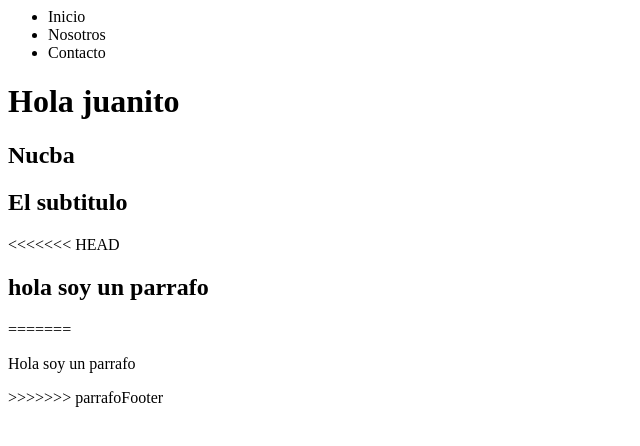
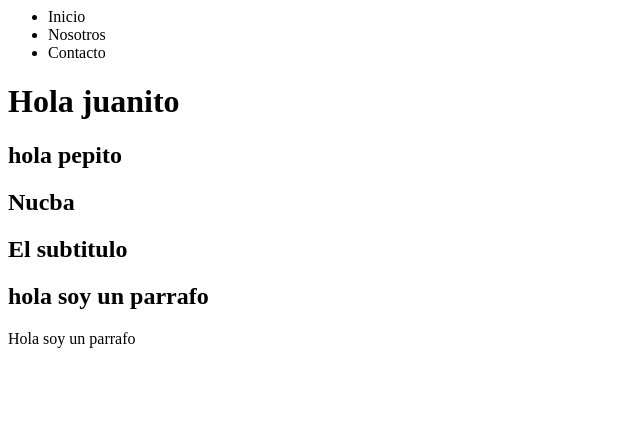
Before and after one commit to AgusstinDiaz97/Git-branch, a plain HTML site: page index.html in a window 1280 px wide. Shown: the whole page, without its empty margins (0-640 px from the left). Drawn offline with Linux system fonts and the light colour scheme.

Commit message:
agregue otro titulo

```diff
--- a/index.html
+++ b/index.html
@@ -5,13 +5,11 @@
         <li>Contacto</li>
     </ul>
     <h1>Hola juanito</h1>
+    <h2>hola pepito</h2>
     <h2>Nucba</h2>
     <h2>El subtitulo</h2>
     <footer>
-<<<<<<< HEAD
    <h2>hola soy un parrafo</h2>
-=======
 <p>Hola soy un parrafo</p>
->>>>>>> parrafoFooter
     </footer>
 </html>
```
